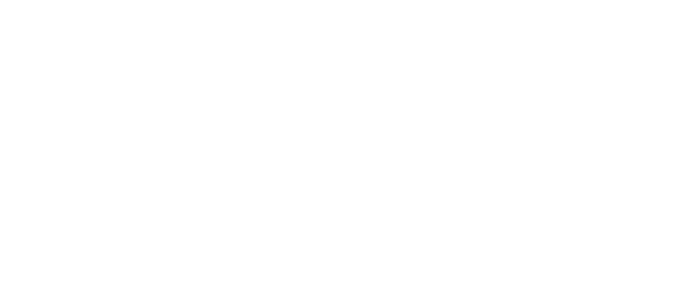
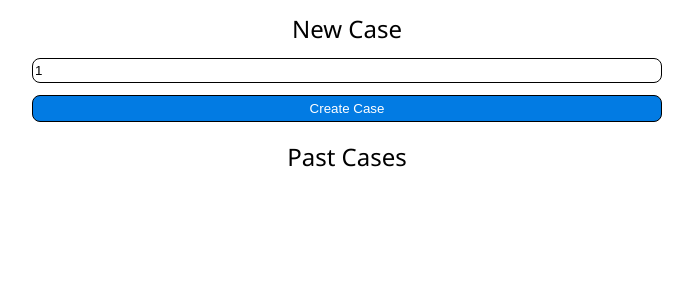
Before and after one commit to AnnetteScott/Sherlock, a Vue app: page / in a window 1280 px wide. Shown: the top 300 px of the page, without its empty margins (293-986 px from the left). Built offline with nearby package versions, Linux system fonts and the light colour scheme.

Commit message:
Add new case funtion

```diff
--- a/src/MainPage.vue
+++ b/src/MainPage.vue
@@ -7,6 +7,22 @@
 
 class Case {
 	number = 1;
+	locations = {
+		"CHEMIST": {revealed: false},
+		"BANK": {revealed: false},
+		"CARRIAGE DEPOT": {revealed: false},
+		"DOCKS": {revealed: false},
+		"HOTEL": {revealed: false},
+		"LOCKSMITH": {revealed: false},
+		"MUSEUM": {revealed: false},
+		"NEWSAGENT": {revealed: false},
+		"PARK": {revealed: false},
+		"PAWNBROKER": {revealed: false},
+		"THEATRE": {revealed: false},
+		"BOAR'S HEAD": {revealed: false},
+		"SCOTLAND YARD": {revealed: false},
+		"TOBACCONIST": {revealed: false},
+	}
 }
 
 export default defineComponent({
@@ -14,6 +30,7 @@
 	data() {
 		return {
 			userData: {} as UserData,
+			caseNum: 1,
 		};
 	},
 	mounted(){
@@ -34,6 +51,13 @@
 		update(){
 			localStorage.setItem('userData', JSON.stringify(this.userData));
 		},
+		newCase(){
+			const newCase = new Case();
+			newCase.number = this.caseNum;
+
+			this.userData.cases.push(newCase);
+			this.update();
+		}
 	},
 })
 
@@ -41,10 +65,46 @@
 
 <template>
 	<main>
-
+		<section>
+			<h1>New Case</h1>
+			<form @submit="newCase()">
+				<input type="number" min="1" max="75" step="1" v-model="caseNum">
+				<button type="submit">Create Case</button>
+			</form>
+		</section>
+		<section>
+			<h1>Past Cases</h1>
+		</section>
 	</main>
 </template>
 
 <style scoped>
+section {
+	width: 100%;
+	display: flex;
+    flex-direction: column;
+    align-items: center;
+	gap: 10px;
+}
 
+form {
+	width: 50%;
+	display: flex;
+    flex-direction: column;
+    gap: 12px;
+}
+
+form > input {
+	border-radius: 8px;
+    border: 1px solid black;
+	height: 25px;
+}
+
+button {
+	background-color: #027be3;
+	color: white;
+	border: 1px solid black;
+	border-radius: 8px;
+	padding: 5px 20px;
+}
 </style>
```
